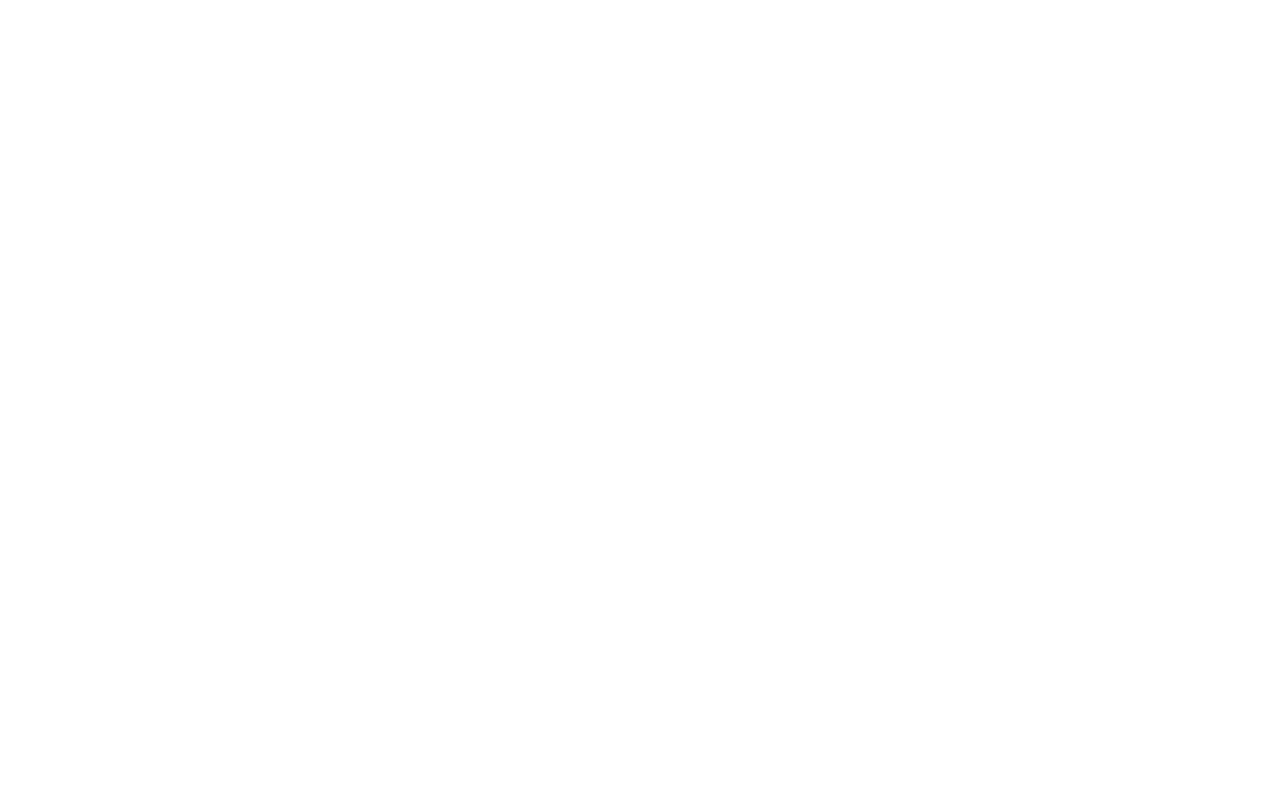
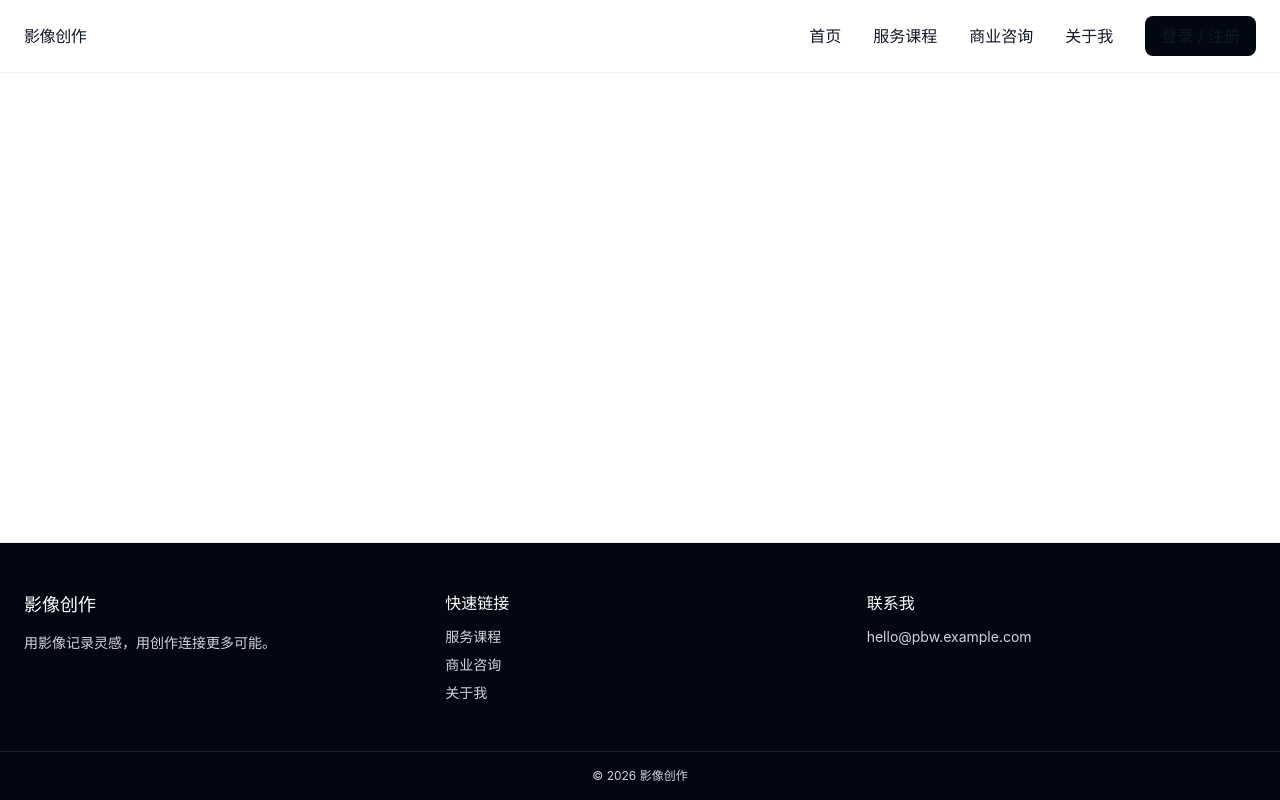
Before and after one commit to zhangzhewen-idea/personal-brand-website, a Vue app in the folder pbw-web-frontend/: page / in a window 1280 px wide. Before the commit this address had no page. Built offline with nearby package versions, Linux system fonts and the light colour scheme.

Commit message:
feat: 添加用户端布局与路由

```diff
--- /dev/null
+++ b/pbw-web-frontend/src/components/layout/AuthLayout.vue
@@ -0,0 +1,3 @@
+<template>
+  <div data-testid="auth-layout" class="min-h-screen bg-gray-50"><RouterView /></div>
+</template>
--- /dev/null
+++ b/pbw-web-frontend/src/components/layout/Footer.vue
@@ -0,0 +1,31 @@
+<template>
+  <footer class="border-t border-gray-100 bg-gray-950 text-gray-300">
+    <div class="mx-auto grid max-w-7xl gap-8 px-6 py-12 md:grid-cols-3">
+      <div>
+        <p class="text-lg font-bold text-white">影像创作</p>
+        <p class="mt-3 text-sm leading-6">用影像记录灵感，用创作连接更多可能。</p>
+      </div>
+      <div>
+        <p class="font-semibold text-white">快速链接</p>
+        <div class="mt-3 flex flex-col gap-2 text-sm">
+          <RouterLink to="/services">服务课程</RouterLink>
+          <RouterLink to="/consulting">商业咨询</RouterLink>
+          <RouterLink to="/about">关于我</RouterLink>
+        </div>
+      </div>
+      <div>
+        <p class="font-semibold text-white">联系我</p>
+        <p class="mt-3 text-sm">{{ basicInfo?.contactEmail ?? 'business@example.com' }}</p>
+      </div>
+    </div>
+    <div class="border-t border-white/10 px-6 py-4 text-center text-xs">© 2026 影像创作</div>
+  </footer>
+</template>
+
+<script setup lang="ts">
+import { storeToRefs } from 'pinia'
+import { RouterLink } from 'vue-router'
+import { useSiteStore } from '@/stores/site.store'
+
+const { basicInfo } = storeToRefs(useSiteStore())
+</script>
--- /dev/null
+++ b/pbw-web-frontend/src/components/layout/Navigation.vue
@@ -0,0 +1,78 @@
+<script setup lang="ts">
+import { ref } from 'vue'
+import { RouterLink, useRoute } from 'vue-router'
+
+const route = useRoute()
+const isMobileMenuOpen = ref(false)
+
+const links = [
+  { label: '首页', path: '/' },
+  { label: '服务课程', path: '/services' },
+  { label: '商业咨询', path: '/consulting' },
+  { label: '关于我', path: '/about' },
+]
+
+function isActive(path: string) {
+  return route.path === path
+}
+
+function closeMobileMenu() {
+  isMobileMenuOpen.value = false
+}
+</script>
+
+<template>
+  <header class="border-b border-gray-100 bg-white">
+    <div class="mx-auto flex max-w-7xl items-center justify-between px-6 py-4">
+      <RouterLink to="/" class="text-xl font-bold tracking-tight text-gray-950" @click="closeMobileMenu">
+        影像创作
+      </RouterLink>
+
+      <nav class="hidden items-center gap-8 md:flex" aria-label="主导航">
+        <RouterLink
+          v-for="link in links"
+          :key="link.path"
+          :to="link.path"
+          :data-nav-path="link.path"
+          class="text-sm transition-colors"
+          :class="isActive(link.path) ? 'font-semibold text-gray-950' : 'text-gray-500 hover:text-gray-950'"
+        >
+          {{ link.label }}
+        </RouterLink>
+        <RouterLink to="/login" class="rounded-lg bg-gray-950 px-4 py-2 text-sm font-medium text-white">
+          登录 / 注册
+        </RouterLink>
+      </nav>
+
+      <button
+        data-testid="mobile-menu-toggle"
+        type="button"
+        class="rounded-lg p-2 text-gray-950 md:hidden"
+        aria-label="打开菜单"
+        :aria-expanded="isMobileMenuOpen"
+        @click="isMobileMenuOpen = !isMobileMenuOpen"
+      >
+        <span aria-hidden="true">☰</span>
+      </button>
+    </div>
+
+    <nav v-if="isMobileMenuOpen" data-testid="mobile-menu" class="border-t border-gray-100 px-6 py-4 md:hidden" aria-label="移动端主导航">
+      <div class="flex flex-col gap-3">
+        <RouterLink
+          v-for="link in links"
+          :key="link.path"
+          :to="link.path"
+          :data-testid="`mobile-nav-link-${link.path.slice(1) || 'home'}`"
+          class="rounded-lg px-3 py-2 text-sm"
+          :class="isActive(link.path) ? 'bg-gray-100 font-semibold text-gray-950' : 'text-gray-600'"
+          @click="closeMobileMenu"
+        >
+          {{ link.label }}
+        </RouterLink>
+        <RouterLink to="/login" class="rounded-lg bg-gray-950 px-3 py-2 text-center text-sm font-medium text-white" @click="closeMobileMenu">
+          登录 / 注册
+        </RouterLink>
+      </div>
+    </nav>
+  </header>
+</template>
--- /dev/null
+++ b/pbw-web-frontend/src/components/layout/SiteLayout.vue
@@ -0,0 +1,20 @@
+<script setup lang="ts">
+import { onMounted } from 'vue'
+import Navigation from './Navigation.vue'
+import Footer from './Footer.vue'
+import { useSiteStore } from '@/stores/site.store'
+
+const siteStore = useSiteStore()
+
+onMounted(() => {
+  void siteStore.load()
+})
+</script>
+
+<template>
+  <div data-testid="site-layout" class="flex min-h-screen flex-col">
+    <Navigation />
+    <main class="flex-1"><RouterView /></main>
+    <Footer />
+  </div>
+</template>
--- a/pbw-web-frontend/src/router/index.ts
+++ b/pbw-web-frontend/src/router/index.ts
@@ -1,8 +1,30 @@
-import { createRouter, createWebHistory } from 'vue-router'
+import { createRouter, createWebHistory, type RouterHistory } from 'vue-router'
+import SiteLayout from '@/components/layout/SiteLayout.vue'
+import AuthLayout from '@/components/layout/AuthLayout.vue'
+import HomeView from '@/views/HomeView.vue'
+import ServicesView from '@/views/ServicesView.vue'
+import ConsultingView from '@/views/ConsultingView.vue'
+import AboutView from '@/views/AboutView.vue'
+import AuthView from '@/views/AuthView.vue'
 
-const router = createRouter({
-  history: createWebHistory(),
-  routes: [],
-})
+export function createAppRouter(history: RouterHistory = createWebHistory()) {
+  return createRouter({
+    history,
+    scrollBehavior: () => ({ top: 0 }),
+    routes: [
+      {
+        path: '/',
+        component: SiteLayout,
+        children: [
+          { path: '', component: HomeView },
+          { path: 'services', component: ServicesView },
+          { path: 'consulting', component: ConsultingView },
+          { path: 'about', component: AboutView },
+        ],
+      },
+      { path: '/login', component: AuthLayout, children: [{ path: '', component: AuthView }] },
+    ],
+  })
+}
 
-export default router
+export default createAppRouter()
--- /dev/null
+++ b/pbw-web-frontend/src/views/AboutView.vue
@@ -0,0 +1 @@
+<template><section data-testid="about-view" /></template>
--- /dev/null
+++ b/pbw-web-frontend/src/views/AuthView.vue
@@ -0,0 +1 @@
+<template><section data-testid="auth-view" /></template>
--- /dev/null
+++ b/pbw-web-frontend/src/views/ConsultingView.vue
@@ -0,0 +1 @@
+<template><section data-testid="consulting-view" /></template>
--- /dev/null
+++ b/pbw-web-frontend/src/views/HomeView.vue
@@ -0,0 +1 @@
+<template><section data-testid="home-view" /></template>
--- /dev/null
+++ b/pbw-web-frontend/src/views/ServicesView.vue
@@ -0,0 +1 @@
+<template><section data-testid="services-view" /></template>
```
Also changed, not shown: 1 other file (tests, documents, lock files or other folders).
